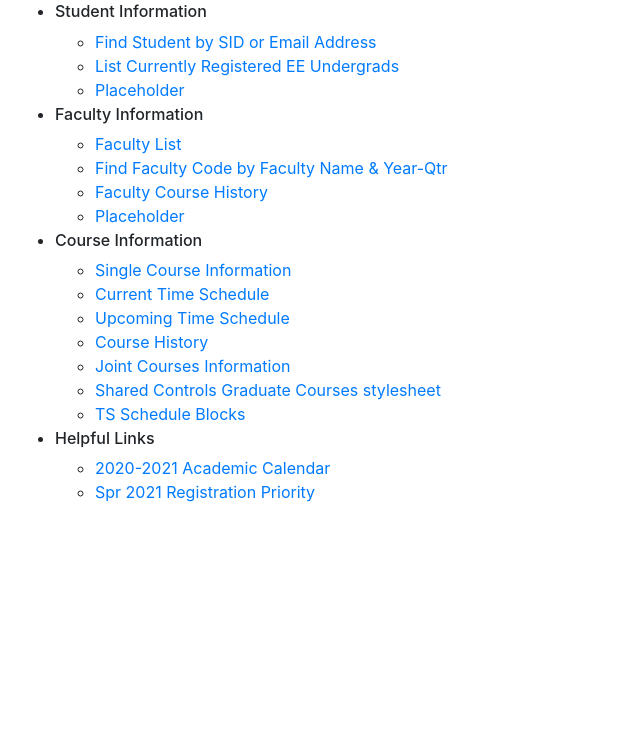
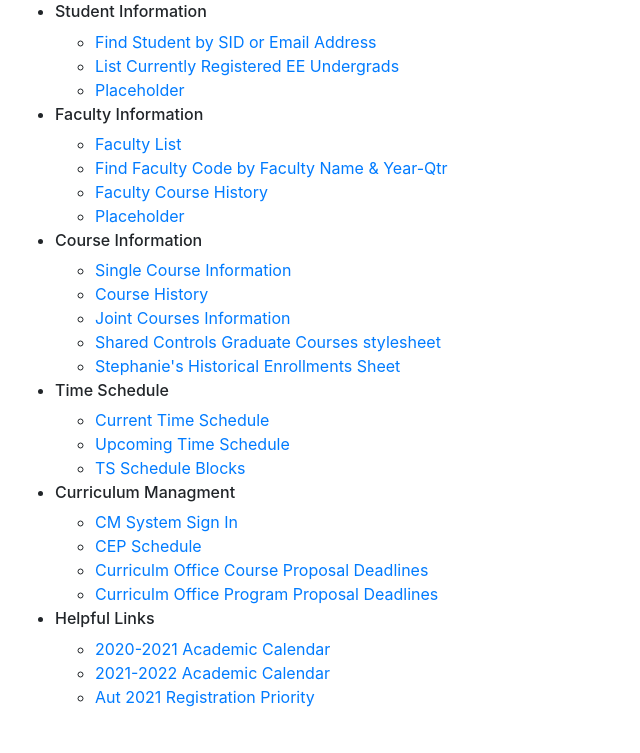
Before and after one commit to cqoverly-uw/ECE_SDB_FastAPI, a FastAPI app: page / in a window 1280 px wide. Shown: the part 47-800 px from the top of the page, without its empty margins (0-640 px from the left). Run offline with FastAPI, Linux system fonts and the light colour scheme.

Commit message:
additional urls

```diff
--- a/connect.py
+++ b/connect.py
@@ -54,6 +54,6 @@ def get_cursor():
 
 if __name__ == '__main__':
     cur = get_cursor()
-    cur.execute("SELECT 'YES'")
+    cur.execute("SELECT TOP 1 student_name_lowc FROM sec.student_1")
     for i in cur:
         print(i)
--- a/templates/index.html
+++ b/templates/index.html
@@ -24,17 +24,29 @@
             <li class="listHeader"><h6>Course Information</h6></li>
             <ul>
                 <li><a href="/course_info/">Single Course Information</a></li>
-                <li><a href="https://www.washington.edu/students/timeschd/WIN2021/ee.html">Current Time Schedule</a></li>
-                <li><a href="https://www.washington.edu/students/timeschd/SPR2021/ee.html">Upcoming Time Schedule</a></li>
                 <li><a href="/course_history/">Course History</a></li>
                 <li><a href="/joint_courses.html/">Joint Courses Information</a></li>
                 <li><a href="https://docs.google.com/spreadsheets/d/1dZSb9V977hEZJcDBGMMfYigskvfT-h7EOpa7lqlmkjg/edit?usp=sharing" target="_blank">Shared Controls Graduate Courses stylesheet</a></li>
+                <li><a href="https://docs.google.com/spreadsheets/d/10jmuvcsF0VRj008C3CCY4ImOicnbI2nwteR5yql_jDE/edit?usp=sharing" target="_blank">Stephanie's Historical Enrollments Sheet</a></li>
+            </ul>
+            <li class="listHeader"><h6>Time Schedule</h6></li>
+            <ul>
+                <li><a href="https://www.washington.edu/students/timeschd/SPR2021/ee.html" target="_blank">Current Time Schedule</a></li>
+                <li><a href="https://www.washington.edu/students/timeschd/SUM2021/ee.html" target="_blank">Upcoming Time Schedule</a></li>
                 <li><a href="https://docs.google.com/document/d/11dEay72H8IB47A3vjz6FT4SlmhxdPKl8fnSJzx0vxF0/edit" target="_blank">TS Schedule Blocks</a></li>
+            </ul>
+            <li class="listHeader"><h6>Curriculum Managment</h6></li>
+            <ul>
+                <li><a href="https://uw.kuali.co/cor/main/#/apps/" target="_blank">CM System Sign In</a></li>
+                <li><a href="https://www.engr.washington.edu/mycoe/committees/edpol" target="_blank">CEP Schedule</a></li>
+                <li><a href="https://registrar.washington.edu/curriculum/application-deadlines/" target="_blank">Curriculm Office Course Proposal Deadlines</a></li>
+                <li><a href="https://registrar.washington.edu/curriculum/ugprogram-deadlines/" target="_blank">Curriculm Office Program Proposal Deadlines</a></li>
             </ul>
             <li class="listHeader"><h6>Helpful Links</h6></li>
             <ul>
-                <li><a href="https://www.washington.edu/students/reg/2021cal.html#Q2">2020-2021 Academic Calendar</a></li>
-                <li><a href="https://registrar.washington.edu/priority-registration-dates-priorsp21/" target="_blank">Spr 2021 Registration Priority</a></li>
+                <li><a href="https://www.washington.edu/students/reg/2021cal.html#Q2" target="_blank">2020-2021 Academic Calendar</a></li>
+                <li><a href="https://www.washington.edu/students/reg/2122cal.html#Q2" target="_blank">2021-2022 Academic Calendar</a></li>
+                <li><a href="https://registrar.washington.edu/priority-registration-dates-priorau21/" target="_blank">Aut 2021 Registration Priority</a></li>
             </ul>
         </ul>
     </div>
```
